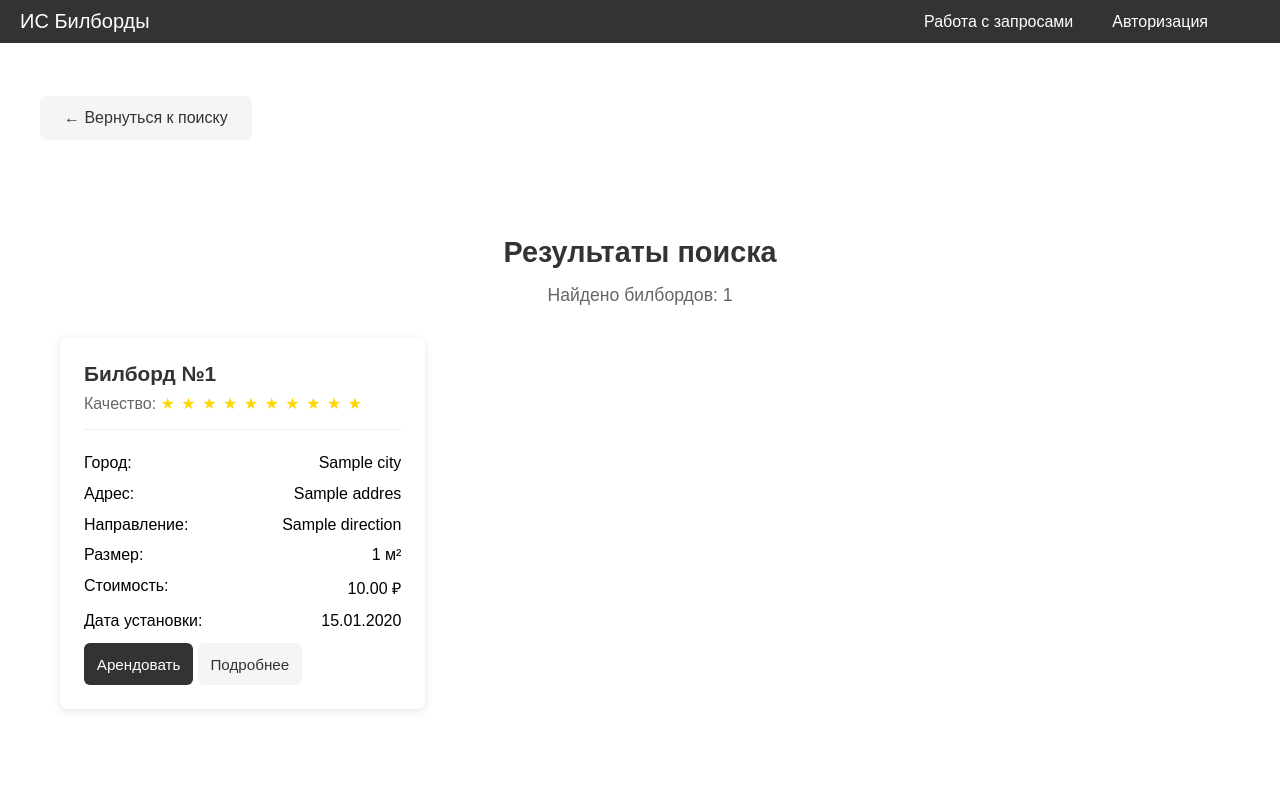
After one commit to kirillberd/RIS-course-project, a Flask app: template src/infrastructure/api/blueprints/queries/templates/billboards.html in a window 1280 px wide. The commit adds this page. Run offline with Flask 3, Linux system fonts and the light colour scheme; the template is opened without the code that fills it: most values are stand-ins (such as "Sample title", 1, 10 or a date in 2020).

Commit message:
Update styles and billboards template

```diff
--- a/src/application/services/billboard_service.py
+++ b/src/application/services/billboard_service.py
@@ -12,7 +12,7 @@ class BillboardService:
     def get_billboards(self, query_obj: BillboardQuery):
         conditions_dict = self._make_query_conditions(query_obj)
         query = self.sql_provider.get("get_billboards.sql", **conditions_dict)
-        self.billboard_repository.get(query)
+        return self.billboard_repository.get(query)
 
     def _make_query_conditions(self, query_obj: BillboardQuery) -> dict:
         conditions = {}
--- a/src/infrastructure/api/blueprints/queries/queries.py
+++ b/src/infrastructure/api/blueprints/queries/queries.py
@@ -73,5 +73,6 @@ def search_handler(billboard_service: BillboardService = Provide[Container.billb
 
     module_logger.info(query_params)
     query_obj = BillboardQuery.model_validate(query_params)
-    billboard_service.get_billboards(query_obj)
-    return "Ok"
+    result = billboard_service.get_billboards(query_obj)
+    module_logger.info(result)
+    return render_template("billboards.html", billboards=result)
--- /dev/null
+++ b/src/infrastructure/api/blueprints/queries/static/billboards.css
@@ -0,0 +1,226 @@
+
+@keyframes fadeIn {
+    from { opacity: 0; }
+    to { opacity: 1; }
+ }
+
+ @keyframes slideUp {
+    from { transform: translateY(20px); opacity: 0; }
+    to { transform: translateY(0); opacity: 1; }
+ }
+
+ @keyframes slideIn {
+    from { transform: translateX(-20px); opacity: 0; }
+    to { transform: translateX(0); opacity: 1; }
+ }
+
+ @keyframes scaleIn {
+    from { transform: scale(0.95); opacity: 0; }
+    to { transform: scale(1); opacity: 1; }
+ }
+
+ .billboards-container {
+    max-width: 1200px;
+    margin: 6rem auto;
+    padding: 0 20px;
+    animation: fadeIn 0.5s ease-out;
+ }
+
+ .billboards-title {
+    text-align: center;
+    margin-bottom: 1rem;
+    color: #333;
+    font-size: 1.8rem;
+    animation: slideUp 0.6s ease-out;
+ }
+
+ .billboards-count {
+    text-align: center;
+    color: #666;
+    margin-bottom: 2rem;
+    font-size: 1.1rem;
+    animation: fadeIn 0.7s ease-out;
+ }
+
+ .billboards-grid {
+    display: grid;
+    grid-template-columns: repeat(auto-fill, minmax(300px, 1fr));
+    gap: 2rem;
+    animation: fadeIn 0.8s ease-out;
+ }
+
+ .billboard-card {
+    background: #fff;
+    border-radius: 8px;
+    box-shadow: 0 2px 10px rgba(0, 0, 0, 0.1);
+    padding: 1.5rem;
+    transition: all 0.3s ease;
+    animation: scaleIn 0.5s ease-out;
+    opacity: 0;
+    animation-fill-mode: forwards;
+ }
+
+ .billboard-card:nth-child(1) { animation-delay: 0.1s; }
+ .billboard-card:nth-child(2) { animation-delay: 0.2s; }
+ .billboard-card:nth-child(3) { animation-delay: 0.3s; }
+ .billboard-card:nth-child(4) { animation-delay: 0.4s; }
+ .billboard-card:nth-child(5) { animation-delay: 0.5s; }
+ .billboard-card:nth-child(6) { animation-delay: 0.6s; }
+
+ .billboard-card:hover {
+    transform: translateY(-5px) scale(1.02);
+    box-shadow: 0 8px 20px rgba(0, 0, 0, 0.15);
+ }
+
+ .billboard-header {
+    margin-bottom: 1.5rem;
+    padding-bottom: 1rem;
+    border-bottom: 1px solid #eee;
+    transition: border-color 0.3s ease;
+ }
+
+ .billboard-card:hover .billboard-header {
+    border-color: #ddd;
+ }
+
+ .billboard-header h3 {
+    margin: 0;
+    color: #333;
+    font-size: 1.3rem;
+    transition: color 0.3s ease;
+ }
+
+ .billboard-card:hover .billboard-header h3 {
+    color: #000;
+ }
+
+ .quality-indicator {
+    margin-top: 0.5rem;
+    color: #666;
+ }
+
+ .star {
+    color: #ffd700;
+    margin-right: 2px;
+    display: inline-block;
+    transition: transform 0.3s ease;
+ }
+
+ .billboard-card:hover .star {
+    transform: rotate(72deg) scale(1.2);
+ }
+
+ .info-row {
+    display: flex;
+    justify-content: space-between;
+    margin-bottom: 0.8rem;
+    transition: transform 0.3s ease;
+ }
+
+ .billboard-card:hover .info-row {
+    transform: translateX(5px);
+ }
+
+ .action-btn {
+    flex: 1;
+    padding: 0.8rem;
+    border: none;
+    border-radius: 6px;
+    font-size: 0.95rem;
+    cursor: pointer;
+    transition: all 0.3s ease;
+    position: relative;
+    overflow: hidden;
+ }
+
+ .action-btn:first-child {
+    background-color: #333;
+    color: #fff;
+ }
+
+ .action-btn:first-child:hover {
+    background-color: #444;
+    transform: translateY(-3px);
+    box-shadow: 0 5px 15px rgba(0, 0, 0, 0.2);
+ }
+
+ .action-btn.details {
+    background-color: #f5f5f5;
+    color: #333;
+ }
+
+ .action-btn.details:hover {
+    background-color: #eee;
+    transform: translateY(-3px);
+    box-shadow: 0 5px 15px rgba(0, 0, 0, 0.1);
+ }
+
+ .no-results {
+    text-align: center;
+    padding: 3rem;
+    background: #fff;
+    border-radius: 8px;
+    box-shadow: 0 2px 10px rgba(0, 0, 0, 0.1);
+    animation: scaleIn 0.5s ease-out;
+ }
+
+ .header-actions {
+    margin-bottom: 2rem;
+    animation: slideIn 0.5s ease-out;
+ }
+
+ .back-button {
+    display: inline-flex;
+    align-items: center;
+    padding: 0.8rem 1.5rem;
+    background-color: #f5f5f5;
+    color: #333;
+    text-decoration: none;
+    border-radius: 6px;
+    transition: all 0.3s ease;
+    position: relative;
+ }
+
+ .back-button:hover {
+    background-color: #eee;
+    transform: translateX(-5px);
+    box-shadow: 0 5px 15px rgba(0, 0, 0, 0.1);
+ }
+
+ .back-button::before {
+    content: '';
+    position: absolute;
+    top: 0;
+    left: 0;
+    width: 100%;
+    height: 100%;
+    background: rgba(255, 255, 255, 0.1);
+    transform: scaleX(0);
+    transform-origin: right;
+    transition: transform 0.3s ease;
+ }
+
+ .back-button:hover::before {
+    transform: scaleX(1);
+    transform-origin: left;
+ }
+
+ @media (max-width: 768px) {
+    .billboards-container {
+        margin: 4rem auto;
+        padding: 0 1rem;
+    }
+
+    .billboards-grid {
+        grid-template-columns: 1fr;
+        gap: 1rem;
+    }
+
+    .billboard-card {
+        padding: 1rem;
+    }
+
+    .billboard-actions {
+        flex-direction: column;
+    }
+ }
--- /dev/null
+++ b/src/infrastructure/api/blueprints/queries/templates/billboards.html
@@ -0,0 +1,74 @@
+{% extends 'base_template.html' %}
+{% block content %}
+<link rel="stylesheet" href="{{ url_for('query_blueprint.static', filename='billboards.css') }}">
+
+<div class="billboards-container">
+    <div class="header-actions">
+        <a href="{{ url_for('query_blueprint.query_menu') }}" class="back-button">
+            ← Вернуться к поиску
+        </a>
+    </div>
+<div class="billboards-container">
+    <h2 class="billboards-title">Результаты поиска</h2>
+
+    {% if billboards %}
+    <div class="billboards-count">Найдено билбордов: {{ billboards|length }}</div>
+
+    <div class="billboards-grid">
+        {% for billboard in billboards %}
+        <div class="billboard-card">
+            <div class="billboard-header">
+                <h3>Билборд №{{ billboard.id }}</h3>
+                <div class="quality-indicator">
+                    Качество:
+                    {% for i in range(billboard.quality_indicator) %}
+                    <span class="star">★</span>
+                    {% endfor %}
+                </div>
+            </div>
+
+            <div class="billboard-info">
+                <div class="info-row">
+                    <span class="label">Город:</span>
+                    <span class="value">{{ billboard.city }}</span>
+                </div>
+                <div class="info-row">
+                    <span class="label">Адрес:</span>
+                    <span class="value">{{ billboard.addres }}</span>
+                </div>
+                <div class="info-row">
+                    <span class="label">Направление:</span>
+                    <span class="value">{{ billboard.direction }}</span>
+                </div>
+                <div class="info-row">
+                    <span class="label">Размер:</span>
+                    <span class="value">{{ billboard.size }} м²</span>
+                </div>
+                <div class="info-row">
+                    <span class="label">Стоимость:</span>
+                    <span class="value">{{ "{:,.2f}".format(billboard.cost) }} ₽</span>
+                </div>
+                {% if billboard.installation_date %}
+                <div class="info-row">
+                    <span class="label">Дата установки:</span>
+                    <span class="value">{{ billboard.installation_date.strftime('%d.%m.%Y') }}</span>
+                </div>
+                {% endif %}
+            </div>
+
+            <div class="billboard-actions">
+                <button class="action-btn">Арендовать</button>
+                <button class="action-btn details">Подробнее</button>
+            </div>
+        </div>
+        {% endfor %}
+    </div>
+
+    {% else %}
+    <div class="no-results">
+        <p>По вашему запросу ничего не найдено</p>
+        <button onclick="history.back()" class="back-btn">Вернуться к поиску</button>
+    </div>
+    {% endif %}
+</div>
+{% endblock %}
--- a/src/infrastructure/api/blueprints/queries/templates/query_menu_template.html
+++ b/src/infrastructure/api/blueprints/queries/templates/query_menu_template.html
@@ -1,6 +1,6 @@
 {% extends 'base_template.html' %}
 {% block content %}
-<link rel="stylesheet" href="static/query.css">
+<link rel="stylesheet" href="{{ url_for('query_blueprint.static', filename='query.css') }}">
 
 <div class="query-container">
     <h2>Поиск рекламных щитов</h2>
```
Also changed, not shown: src/infrastructure/api/blueprints/queries/static/query.css (+70 -9 lines), src/infrastructure/repositories/billboard_repository.py (+23 -2 lines).
